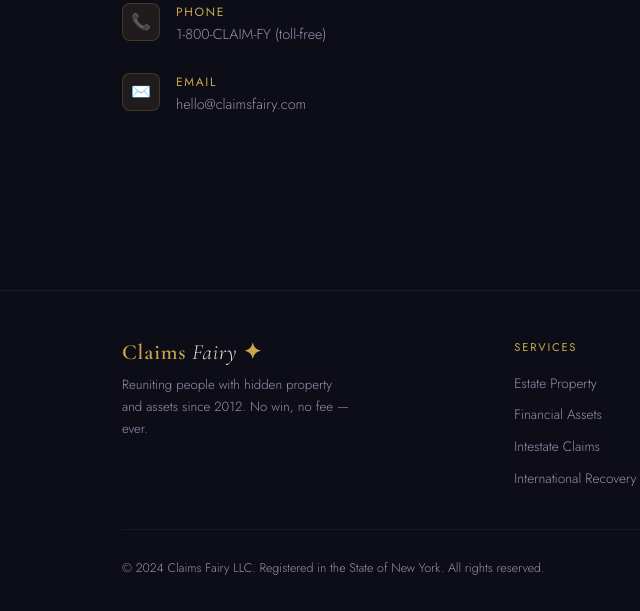
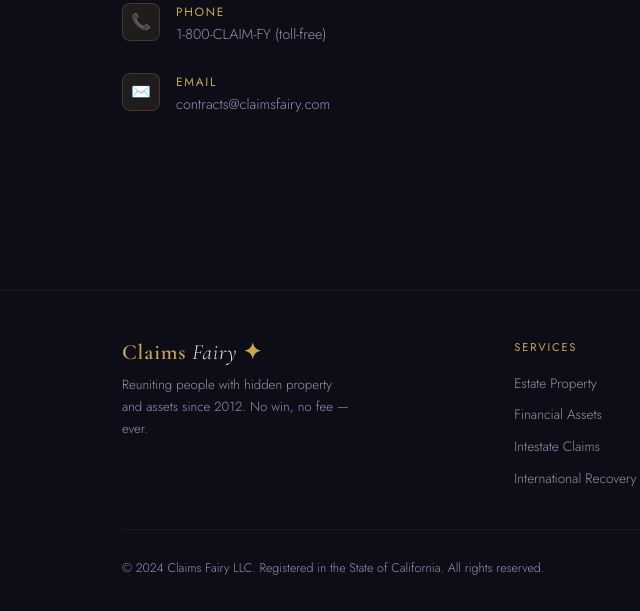
Before and after one commit to marwa-machine-learning/moonlit, a plain HTML site: page index.html in a window 1280 px wide. Shown: the part 6027-6638 px from the top of the page, 0-640 px from the left. Drawn offline with nearby package versions, Linux system fonts and the light colour scheme.

Commit message:
Update contact email and footer state reference

```diff
--- a/index.html
+++ b/index.html
@@ -1265,7 +1265,7 @@
           <div class="contact-icon">✉️</div>
           <div>
             <h4>Email</h4>
-            <p>hello@claimsfairy.com</p>
+            <p>contracts@claimsfairy.com</p>
           </div>
         </div>
       </div>
@@ -1349,7 +1349,7 @@
       </div>
     </div>
     <div class="footer-bottom">
-      <p>© 2024 Claims Fairy LLC. Registered in the State of New York. All rights reserved.</p>
+      <p>© 2024 Claims Fairy LLC. Registered in the State of California. All rights reserved.</p>
       <span class="footer-badge">✦ Authorised & Regulated</span>
     </div>
   </div>
```
